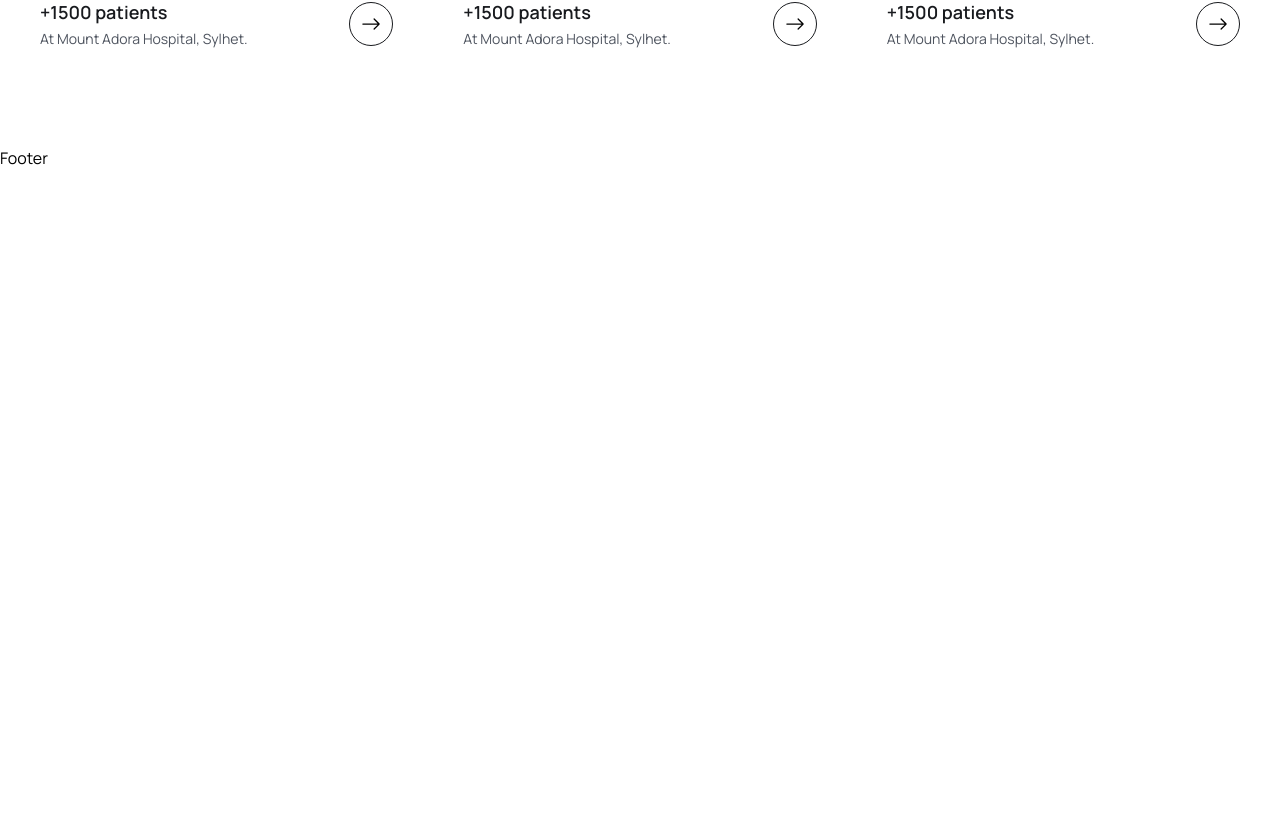
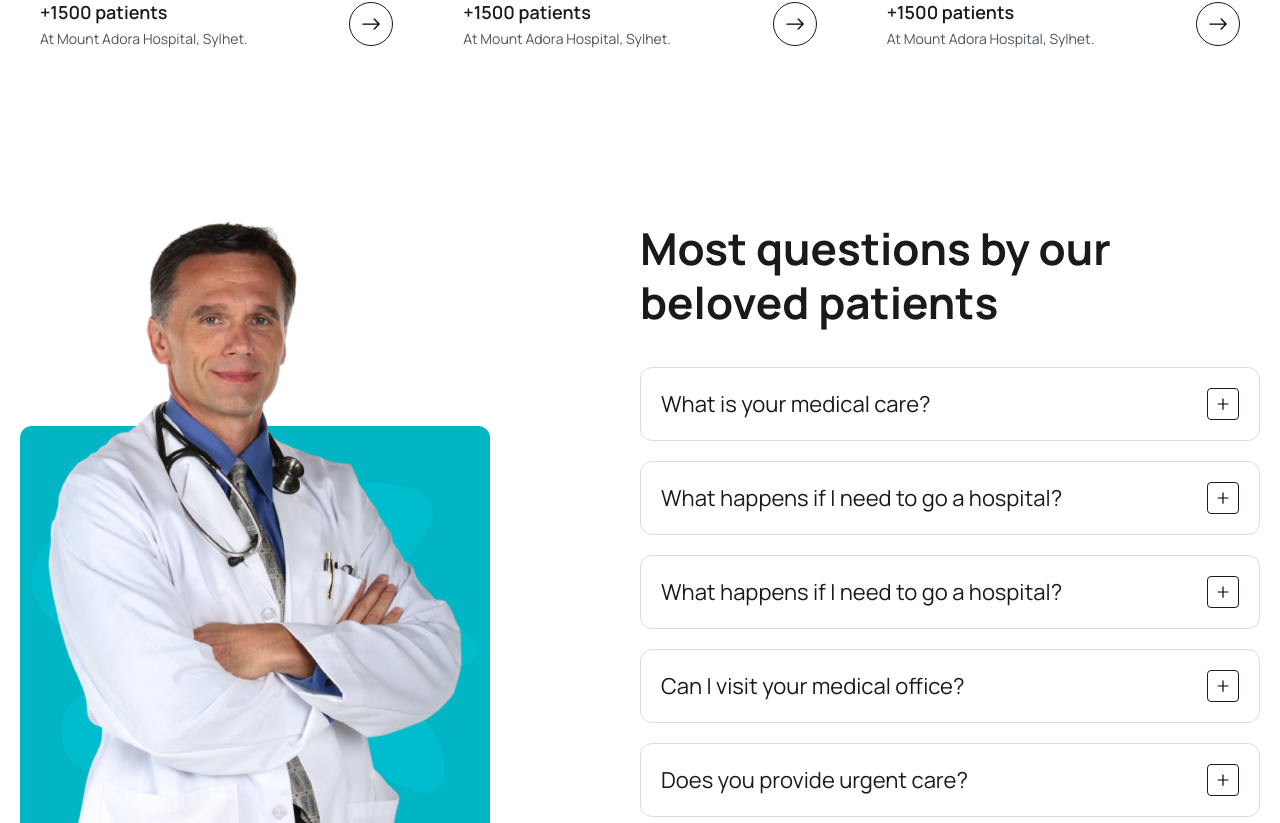
Before and after one commit to Phahladira-Moja/doctors-booking-ui, a React (Vite) app in the folder frontend/: page / in a window 1280 px wide. Shown: the part 4697-5520 px from the top of the page. Before the commit the page ends 4867 px from the top, so only its background shows below. Built offline with nearby package versions, Linux system fonts and the light colour scheme; the HTML template or start-up script is replaced by a standard one.

Commit message:
Added the Faq section

```diff
--- /dev/null
+++ b/frontend/src/components/Faq/FaqItem.jsx
@@ -0,0 +1,46 @@
+import { useState } from "react";
+import { AiOutlineMinus, AiOutlinePlus } from "react-icons/ai";
+
+const FaqItem = ({ item }) => {
+  const [isOpen, setIsOpen] = useState(false);
+
+  const toggleAccordion = () => {
+    setIsOpen(!isOpen);
+  };
+
+  return (
+    <div
+      className="p-3 lg:p-5 rounded-[12px] border border-solid border-[#D9DCE2]
+    mb-5 cursor-pointer
+  "
+    >
+      <div
+        className="flex items-center justify-between gap-5"
+        onClick={toggleAccordion}
+      >
+        <h4 className="text-[16px] leading-7 lg:text-[22px] lg:leading-8 text-headingColor">
+          {item.question}
+        </h4>
+        <div
+          className={`${
+            isOpen && "bg-primaryColor text-white border-none"
+          } w-7 h-7 lg:w-8 lg:h-8 border border-solid border-[#141F21] first-letter:
+            rounded flex items-center justify-center
+        `}
+        >
+          {isOpen ? <AiOutlineMinus /> : <AiOutlinePlus />}
+        </div>
+      </div>
+
+      {isOpen && (
+        <div className="mt-4">
+          <p className="text-[14px] leading-6 lg:text-[16px] lg:leading-7 font-[400] text-textColor">
+            {item.content}
+          </p>
+        </div>
+      )}
+    </div>
+  );
+};
+
+export default FaqItem;
--- /dev/null
+++ b/frontend/src/components/Faq/FaqList.jsx
@@ -0,0 +1,14 @@
+import FaqItem from "./faqItem";
+import { faqs } from "./../../assets/data/faqs";
+
+const FaqList = () => {
+  return (
+    <ul className="mt-[38px]">
+      {faqs.map((item, index) => (
+        <FaqItem item={item} key={index} />
+      ))}
+    </ul>
+  );
+};
+
+export default FaqList;
--- a/frontend/src/pages/Home.jsx
+++ b/frontend/src/pages/Home.jsx
@@ -4,6 +4,7 @@
 import featureImg from "../assets/images/feature-img.png";
 import videoIcon from "../assets/images/video-icon.png";
 import avatarIcon from "../assets/images/avatar-icon.png";
+import faqImg from "../assets/images/faq-img.png";
 import icon01 from "../assets/images/icon01.png";
 import icon02 from "../assets/images/icon02.png";
 import icon03 from "../assets/images/icon03.png";
@@ -13,6 +14,7 @@
 import About from "../components/About/About";
 import ServiceList from "../components/Service/ServiceList";
 import DoctorsList from "../components/Doctors/DoctorsList";
+import FaqList from "../components/Faq/FaqList";
 
 const Home = () => {
   return (
@@ -289,6 +291,26 @@
         </div>
       </section>
       {/* ============= our great doctors ================= */}
+
+      {/* ============= faq section ================= */}
+      <section>
+        <div className="container">
+          <div className="flex justify-between gap-[50px] lg:gap-0">
+            <div className="w-1/2 hidden md:block">
+              <img src={faqImg} alt="faq-image" />
+            </div>
+
+            <div className="w-full md:w-1/2">
+              <h2 className="heading">
+                Most questions by our beloved patients
+              </h2>
+
+              <FaqList />
+            </div>
+          </div>
+        </div>
+      </section>
+      {/* ============= faq section end ================= */}
     </>
   );
 };
```
